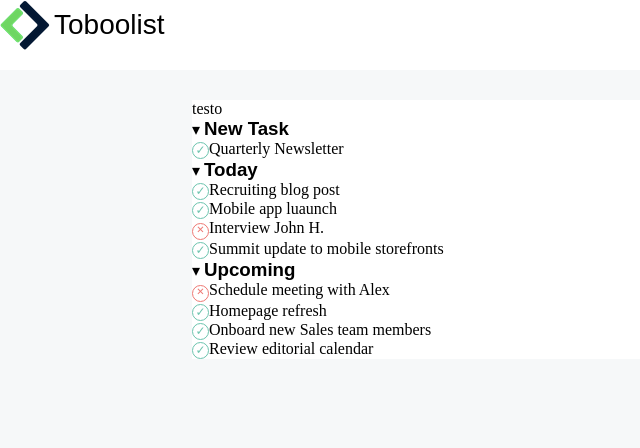
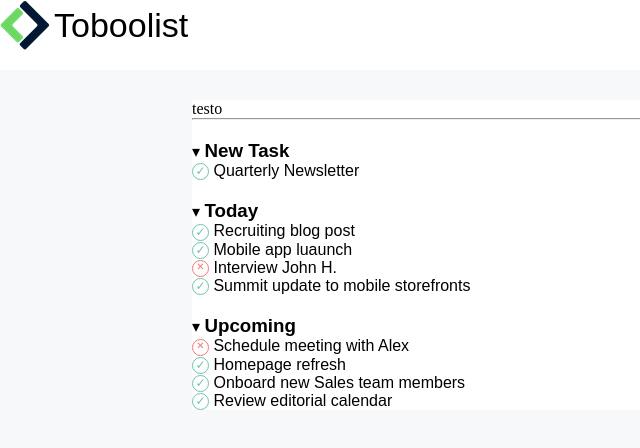
Before and after one commit to ValcanoverKarin/html-css-toboolist, a plain HTML site: page index.html in a window 1280 px wide. Shown: the whole page, without its empty margins (0-640 px from the left). Drawn offline with Linux system fonts and the light colour scheme.

Commit message:
margin top

```diff
--- a/css/style.css
+++ b/css/style.css
@@ -23,7 +23,7 @@ header {
 .testo-logo {
     vertical-align: middle;
     font-family: Arial, Helvetica, sans-serif;
-    font-size: 28px;
+    font-size: 34px;
 }
 
 /*fine header*/
@@ -35,8 +35,13 @@ main {
     margin: 30px auto;
 }
 
+hr .linea {
+    color: tomato;
+}
+
 ul {
     list-style-type: none;
+    font-family: Arial, Helvetica, sans-serif;
 }
 
 li .entity-spunta {
@@ -48,6 +53,7 @@ li .entity-spunta {
     border-radius: 50%;
     display: inline-block;
     text-align: center;
+    vertical-align: middle;
 }
 
 li .entity-x {
@@ -59,11 +65,13 @@ li .entity-x {
     border-radius: 50%;
     display: inline-block;
     text-align: center;
+    vertical-align: middle;
 }
 
 li h3 {
     display: inline-block;
     font-family: Arial, Helvetica, sans-serif;
+    margin-top: 20px;
 }
 
 /*fine main*/
--- a/index.html
+++ b/index.html
@@ -18,12 +18,13 @@
     <!--main-->
     <main>
         testo
+        <hr>
         <!--tabella-->
         <ul>
             <!--new task-->
             <li><span class="entity"> &#9662; </span> <h3>New Task</h3>
                 <ul>
-                    <li> <span class="entity-spunta"> &#10003; </span>Quarterly Newsletter</li>
+                    <li> <span class="entity-spunta"> &#10003; </span>  Quarterly Newsletter</li>
                 </ul>
             </li>
             <!--fine new task-->
@@ -31,10 +32,10 @@
             <!--today-->
             <li><span class="entity"> &#9662; </span> <h3>Today</h3>
                 <ul>
-                    <li><span class="entity-spunta"> &#10003; </span>Recruiting blog post</li>
-                    <li><span class="entity-spunta"> &#10003; </span>Mobile app luaunch</li>
-                    <li><span class="entity-x"> &#10005; </span>Interview John H.</li>
-                    <li><span class="entity-spunta"> &#10003; </span>Summit update to mobile storefronts</li>
+                    <li><span class="entity-spunta"> &#10003; </span>  Recruiting blog post</li>
+                    <li><span class="entity-spunta"> &#10003; </span>  Mobile app luaunch</li>
+                    <li><span class="entity-x"> &#10005; </span>  Interview John H.</li>
+                    <li><span class="entity-spunta"> &#10003; </span>  Summit update to mobile storefronts</li>
                 </ul>
             </li>
             <!--fine today-->
@@ -42,10 +43,10 @@
             <!--upcoming-->
             <li> <span class="entity"> &#9662; </span> <h3>Upcoming</h3>
                 <ul>
-                    <li><span class="entity-x"> &#10005; </span>Schedule meeting with Alex</li>
-                    <li><span class="entity-spunta"> &#10003; </span>Homepage refresh</li>
-                    <li><span class="entity-spunta"> &#10003; </span>Onboard new Sales team members</li>
-                    <li><span class="entity-spunta"> &#10003; </span>Review editorial calendar</li>
+                    <li><span class="entity-x"> &#10005; </span>  Schedule meeting with Alex</li>
+                    <li><span class="entity-spunta"> &#10003; </span>  Homepage refresh</li>
+                    <li><span class="entity-spunta"> &#10003; </span>  Onboard new Sales team members</li>
+                    <li><span class="entity-spunta"> &#10003; </span>  Review editorial calendar</li>
                 </ul>
             </li>
             <!--fine upcoming-->
```
